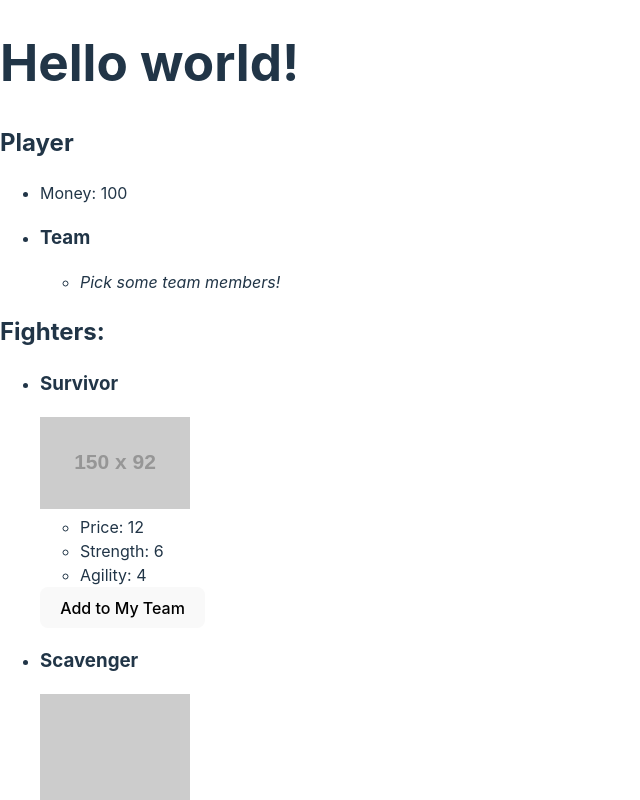
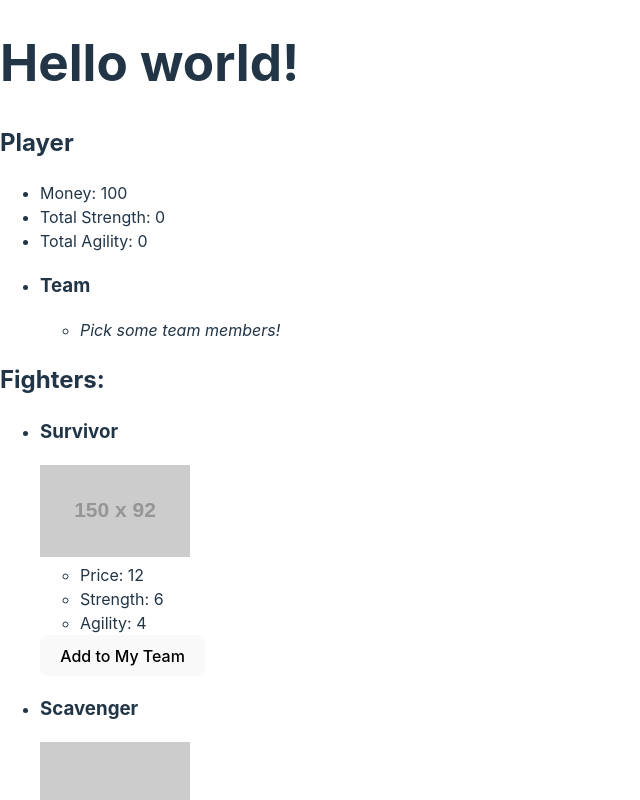
Before and after one commit to jcogs94/react-state-management-lab, a React (Vite) app: page / in a window 1280 px wide. Shown: the top 800 px of the page, without its empty margins (0-640 px from the left). Built offline with nearby package versions, Linux system fonts and the light colour scheme.

Commit message:
ex 5 and 6 solved

```diff
--- a/src/App.jsx
+++ b/src/App.jsx
@@ -7,6 +7,8 @@ const App = () => {
   const [team, setTeam] = useState([])
   const [money, setMoney] = useState(100)
   const [zombieFighters, setZombieFighters] = useState(fighterData)
+  const [totalStrength, setTotalStrength] = useState(0)
+  const [totalAgility, setTotalAgility] = useState(0)
 
   const handleAddFighter = (fighterName) => {
     let fighterToAdd
@@ -21,8 +23,10 @@ const App = () => {
     // If the player has enough money, adds character
     // to party and updates money, else log error
     if (money >= fighterToAdd.price) {
-      setMoney(money - fighterToAdd.price)
+      setMoney(mon => mon - fighterToAdd.price)
       setTeam([...team, fighterToAdd])
+      setTotalStrength(str => str + fighterToAdd.strength)
+      setTotalAgility(agl => agl + fighterToAdd.agility)
     } else {
       console.log('Not enough money')
     }
@@ -34,6 +38,8 @@ const App = () => {
       <h2>Player</h2>
       <ul>
         <li>Money: {money}</li>
+        <li>Total Strength: {totalStrength}</li>
+        <li>Total Agility: {totalAgility}</li>
         <li>
           <h3>Team</h3>
           <ul>
```
